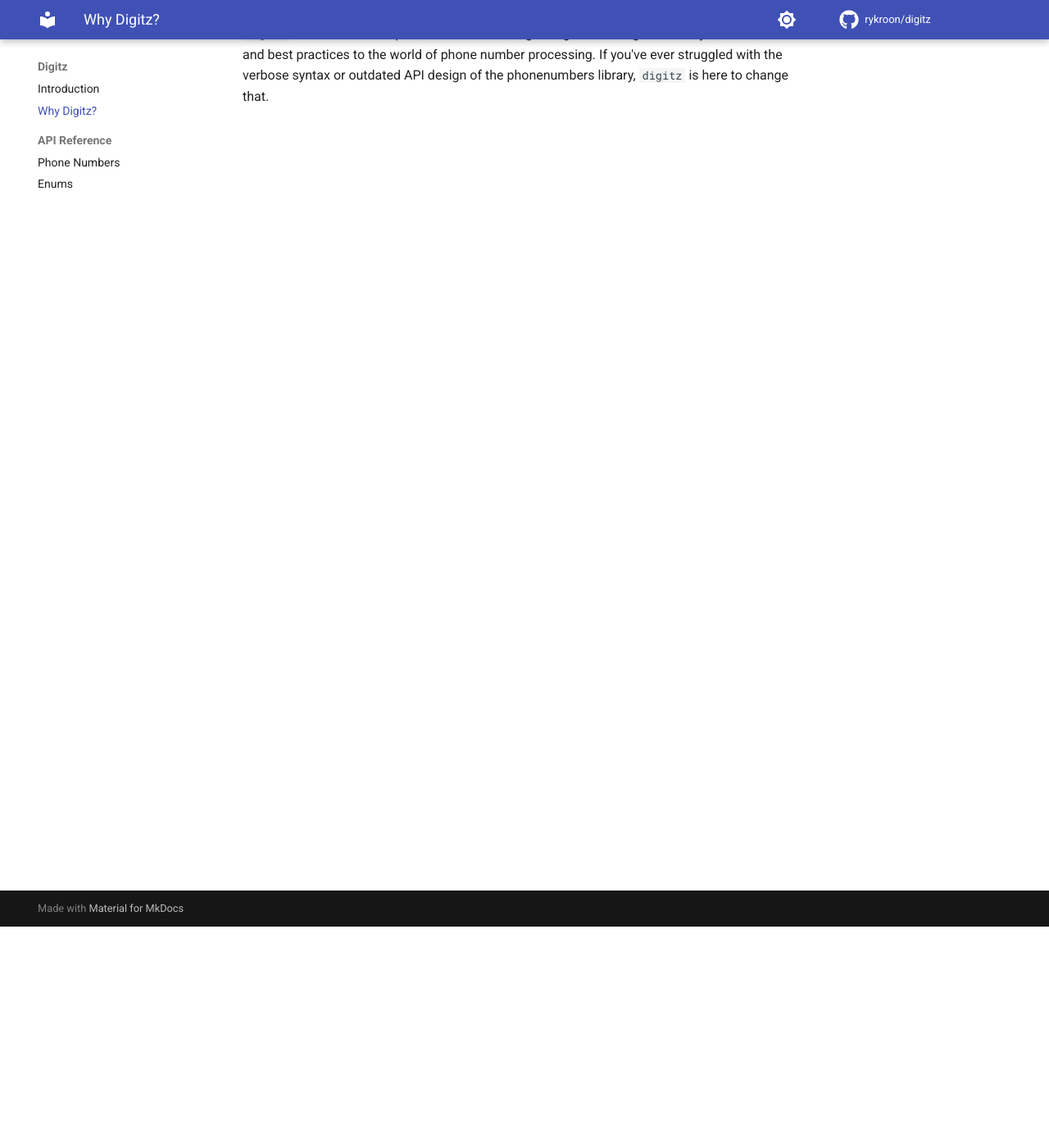
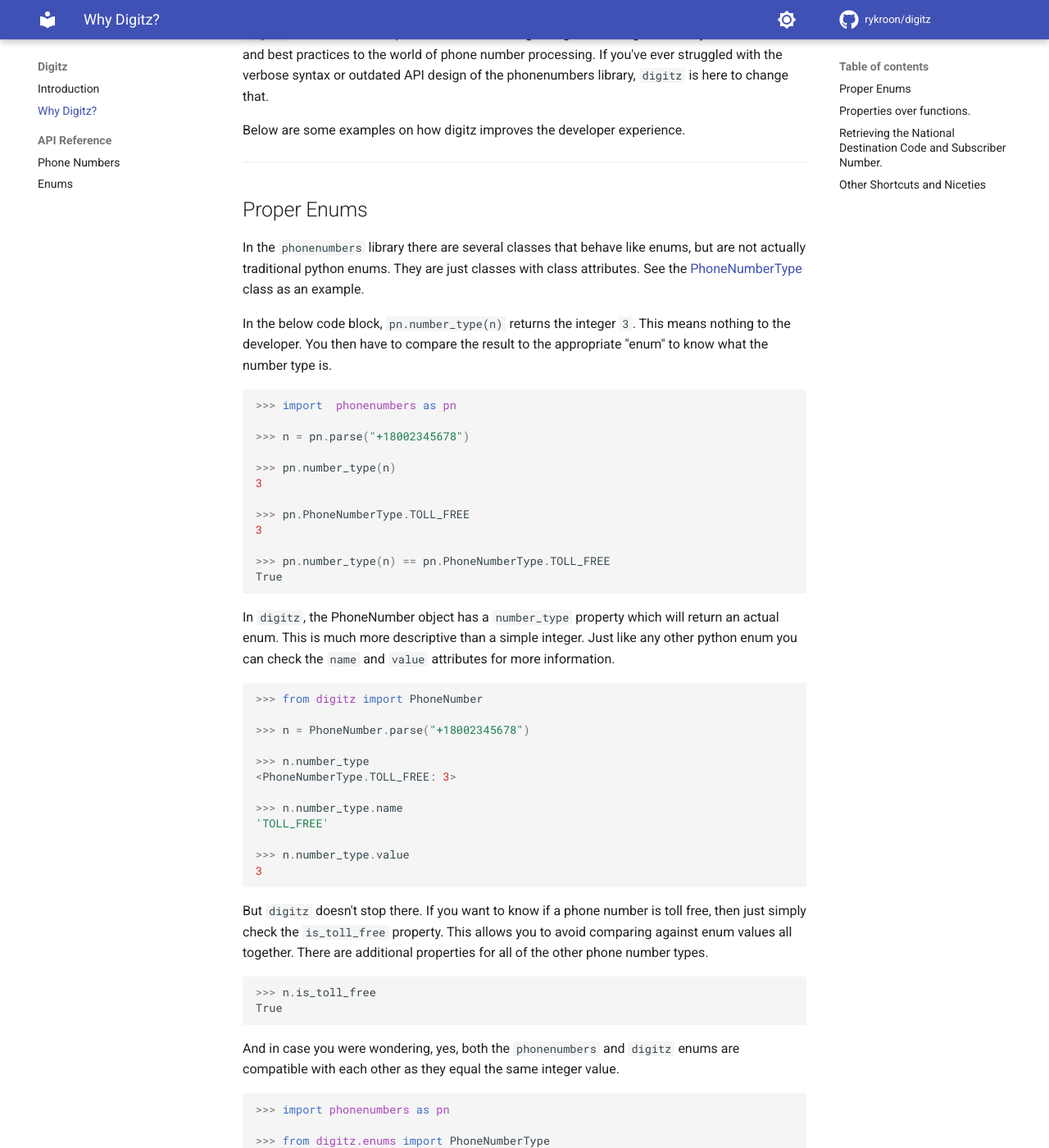
Before and after one commit to rykroon/digitz, an MkDocs documentation site: the page built from docs/why-digitz.md, in a window 1280 px wide and 1400 px high, scrolled down 270 px. Shown: the whole window at 82% size. Built offline with MkDocs 1.6.1 and Material for MkDocs 9.7.7, drawn with Linux system fonts in a browser that asks for light colours; comment, search, counter and statistics services are not loaded; some of the changed text lies outside the part shown.

Commit message:
Added more details to Why Digitz section.

````diff
--- a/docs/why-digitz.md
+++ b/docs/why-digitz.md
@@ -4,3 +4,156 @@
 The [phonenumbers](https://pypi.org/project/phonenumbers/) library for Python has long been a trusted solution for phone number validation, formatting, and parsing, built on top of [Google's libphonenumber](https://github.com/google/libphonenumber). While its accuracy and reliability are unquestionable, the library has been slow to embrace modern Python practices, often feeling like it's stuck in the past.
 
 `digitz` is a fresh take on phone number handling, designed to bring modern Python features and best practices to the world of phone number processing. If you've ever struggled with the verbose syntax or outdated API design of the phonenumbers library, `digitz` is here to change that.
+
+Below are some examples on how digitz improves the developer experience.
+___
+
+## Proper Enums
+
+In the `phonenumbers` library there are several classes that behave like enums, but are not actually traditional python enums. They are just classes with class attributes. See the [PhoneNumberType](https://github.com/daviddrysdale/python-phonenumbers/blob/d7fe6c6f1e416797f439beb2ae2bb365360bf340/python/phonenumbers/phonenumberutil.py#L458) class as an example.
+
+In the below code block, `pn.number_type(n)` returns the integer `3`. This means nothing to the developer. You then have to compare the result to the appropriate "enum" to know what the number type is.
+
+```py
+>>> import  phonenumbers as pn
+
+>>> n = pn.parse("+18002345678")
+
+>>> pn.number_type(n)
+3
+
+>>> pn.PhoneNumberType.TOLL_FREE
+3
+
+>>> pn.number_type(n) == pn.PhoneNumberType.TOLL_FREE
+True
+```
+
+
+In `digitz`, the PhoneNumber object has a `number_type` property which will return an actual enum. This is much more descriptive than a simple integer. Just like any other python enum you can check the `name` and `value` attributes for more information.
+
+```py
+>>> from digitz import PhoneNumber
+
+>>> n = PhoneNumber.parse("+18002345678")
+
+>>> n.number_type
+<PhoneNumberType.TOLL_FREE: 3>
+
+>>> n.number_type.name
+'TOLL_FREE'
+
+>>> n.number_type.value
+3
+```
+
+
+
+But `digitz` doesn't stop there. If you want to know if a phone number is toll free, then just simply check the `is_toll_free` property. This allows you to avoid comparing against enum values all together. There are additional properties for all of the other phone number types.
+
+```py
+>>> n.is_toll_free
+True
+```
+
+And in case you were wondering, yes, both the `phonenumbers` and `digitz` enums are compatible with each other as they equal the same integer value.
+
+```py
+>>> import phonenumbers as pn
+
+>>> from digitz.enums import PhoneNumberType
+
+>>> pn.PhoneNumberType.TOLL_FREE == PhoneNumberType.TOLL_FREE
+True
+```
+___
+
+## Properties over functions.
+
+In `phonenumbers`, aside from the core properties that make a PhoneNumber object, all other information regarding a phone number must be retrieved by calling the appropriate function and passing in the PhoneNumber object. Additionally, many of these functions are overly verbose.
+
+```py
+>>> import phonenumbers as pn
+
+>>> n = pn.parse("+18002345678")
+
+>>> pn.region_code_for_number(n)
+'US'
+
+>>> pn.is_valid_number(n)
+True
+
+>>> pn.is_number_geographical(n)
+False
+
+>>> pn.national_significant_number(n)
+'8002345678'
+
+```
+
+With `digitz`, most of the additional information can be accessed as a cached property or method on the PhoneNumber object.
+
+```py
+>>> from digitz import PhoneNumber
+
+>>> n = PhoneNumber.parse("+18002345678")
+
+>>> n.region_code
+'US'
+
+>>> n.is_valid
+True
+
+>>> n.is_geographical
+False
+
+>>> n.national_significant_number
+'8002345678'
+```
+___
+
+## Retrieving the National Destination Code and Subscriber Number.
+In `phonenumbers` it is not explicitely clear how to retrieve the National Destination Code (NDC) (Referred to in some countries as the Area Code) and the Subscriber Number (The digits after the NDC). From looking at the [source code](https://github.com/daviddrysdale/python-phonenumbers/blob/d7fe6c6f1e416797f439beb2ae2bb365360bf340/python/phonenumbers/phonenumberutil.py#L846), it says you need to call a function to get the length of the NDC and split the national significant number to get the NDC and Subscriber Number. This is quite a hassle, especially if you are new to the library and just want to get the area code of a number.
+
+```py
+>>> import phonenumbers as pn
+
+>>> n = pn.parse("+18002345678")
+
+>>> nsn = pn.national_significant_number(n)
+>>> nsn
+'8002345678'
+
+>>> ndc_length = pn.length_of_national_destination_code(n)
+>>> ndc_length
+3
+
+>>> # Getting the NDC.
+>>> nsn[:ndc_length]
+'800'
+
+>>> # Getting the subscriber number.
+>>> nsn[ndc_length:]
+'2345678'
+```
+
+With `digitz`, getting the NDC and Subscriber Number is a breeze.
+```py
+>>> from digitz import PhoneNumber
+
+>>> n = PhoneNumber.parse("+18002345678")
+
+>>> n.national_destination_code
+'800'
+
+>>> n.ndc # an alis for national_destination_code
+'800'
+
+>>> n.subscriber_number
+'2345678'
+```
+
+## Other Shortcuts and Niceties
+- String formatting
+- to_dict and to_tuple
+- \__str__ is E164 formatted for easy integration into ORMs.
````
